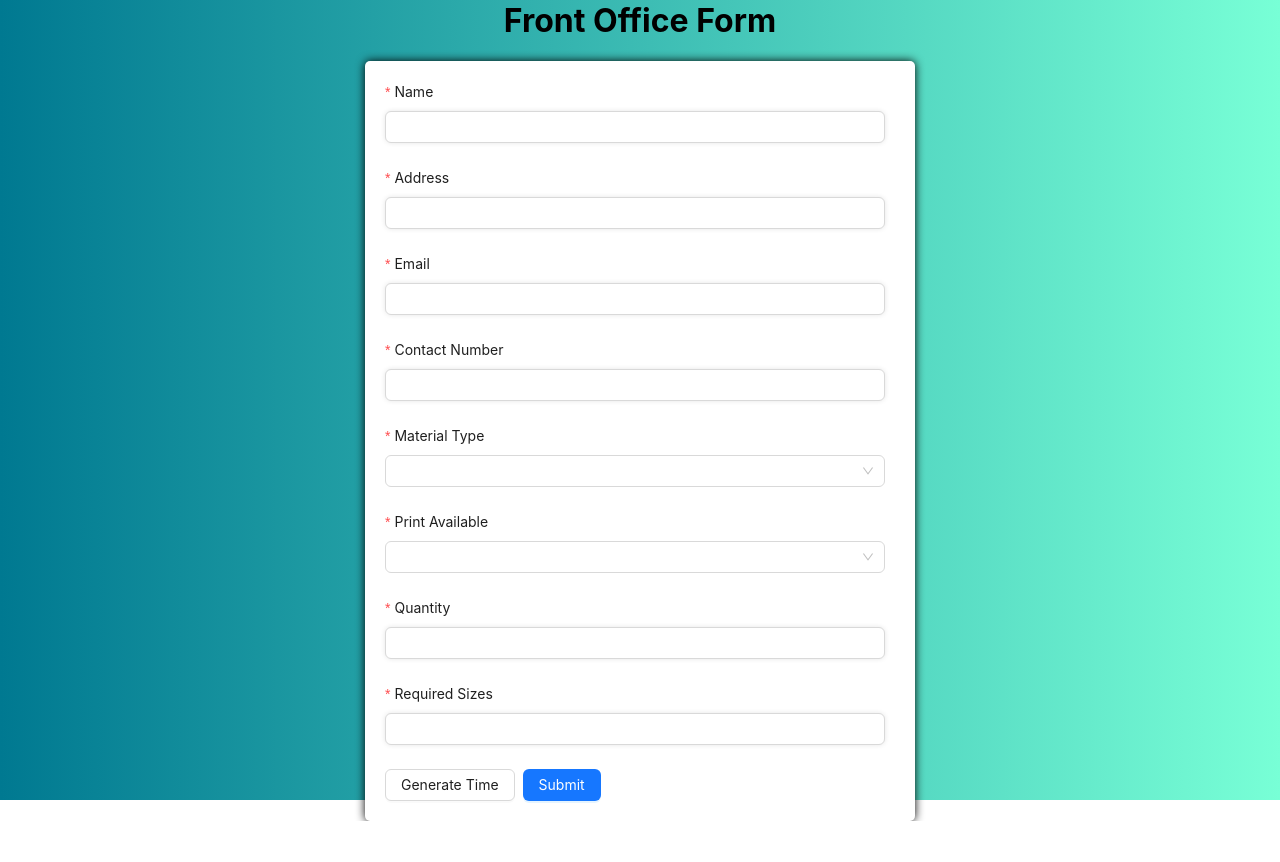
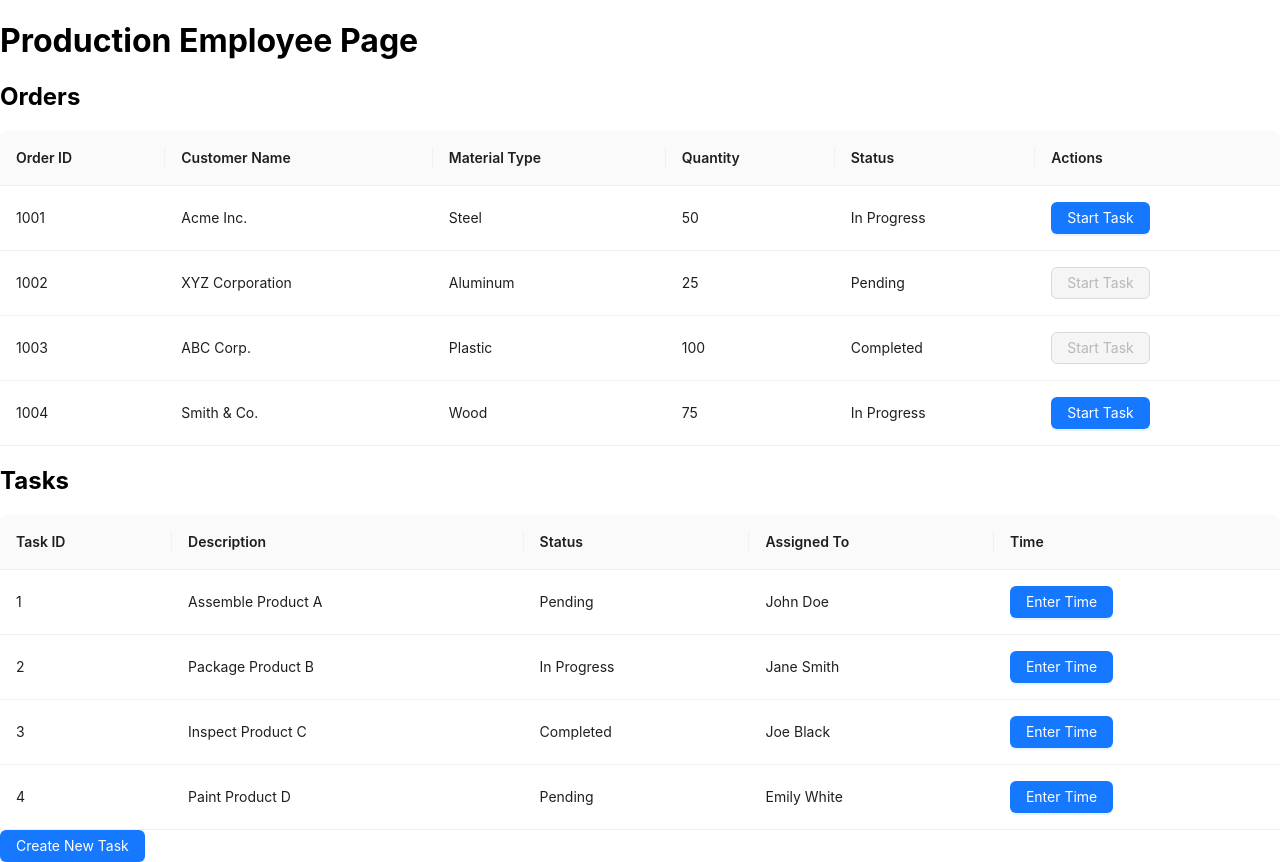
Before and after one commit to Ravindu51099/apparel-system, a React (Create React App) app: page / in a window 1280 px wide. Before the commit the page ends 821 px from the top, so only its background shows below. Built offline with nearby package versions, Linux system fonts and the light colour scheme.

Commit message:
Production Page done

```diff
--- a/src/App.js
+++ b/src/App.js
@@ -5,6 +5,7 @@ import "./App.css";
 import Login from "./Componants/Login/Login";
 import Dashboard from "./Componants/Admin/Dashboard";
 import FrontOfficeForm from "./Componants/FrontOfficeManager/FrontOffice";
+import ProductionPage from "./Componants/ProductionEmployee/ProductionEmployee";
 
 function App() {
   return (
@@ -12,7 +13,8 @@ function App() {
       {/* <Login/> */}
       {/* <Dashboard/> */}
       {/* <Sidebar /> */}
-      <FrontOfficeForm />
+      {/* <FrontOfficeForm /> */}
+      <ProductionPage />
     </div>
   );
 }
--- /dev/null
+++ b/src/Componants/ProductionEmployee/ProductionEmployee.js
@@ -0,0 +1,275 @@
+import React, { useState } from "react";
+import { Table, Button, Modal, Form, Input, Select } from "antd";
+
+const { Option } = Select;
+
+const ProductionPage = () => {
+  const [tasks, setTasks] = useState([
+    {
+      id: 1,
+      description: "Assemble Product A",
+      status: "Pending",
+      assignedTo: "John Doe",
+      time: null,
+    },
+    {
+      id: 2,
+      description: "Package Product B",
+      status: "In Progress",
+      assignedTo: "Jane Smith",
+      time: 2.5,
+    },
+    {
+      id: 3,
+      description: "Inspect Product C",
+      status: "Completed",
+      assignedTo: "Joe Black",
+      time: 1.75,
+    },
+    {
+      id: 4,
+      description: "Paint Product D",
+      status: "Pending",
+      assignedTo: "Emily White",
+      time: null,
+    },
+  ]);
+  const [orders, setOrders] = useState([
+    {
+      id: 1001,
+      name: "Acme Inc.",
+      materialType: "Steel",
+      quantity: 50,
+      status: "In Progress",
+    },
+    {
+      id: 1002,
+      name: "XYZ Corporation",
+      materialType: "Aluminum",
+      quantity: 25,
+      status: "Pending",
+    },
+    {
+      id: 1003,
+      name: "ABC Corp.",
+      materialType: "Plastic",
+      quantity: 100,
+      status: "Completed",
+    },
+    {
+      id: 1004,
+      name: "Smith & Co.",
+      materialType: "Wood",
+      quantity: 75,
+      status: "In Progress",
+    },
+  ]);
+  const [visible, setVisible] = useState(false);
+  const [selectedTask, setSelectedTask] = useState(null);
+  const [workTime, setWorkTime] = useState(null);
+
+  // Function to fetch tasks and orders from the server
+  const fetchData = async () => {
+    const taskResponse = await fetch("/api/tasks");
+    const taskData = await taskResponse.json();
+    setTasks(taskData);
+
+    const orderResponse = await fetch("/api/orders");
+    const orderData = await orderResponse.json();
+    setOrders(orderData);
+  };
+
+  // Function to handle selecting a task
+  const handleTaskSelect = (task) => {
+    setSelectedTask(task);
+    setVisible("task");
+  };
+
+  // Function to handle submitting work time
+  const handleTimeSubmit = (values) => {
+    const updatedTasks = tasks.map((task) => {
+      if (task.id === selectedTask.id) {
+        return {
+          ...task,
+          time: task.time
+            ? task.time + parseFloat(values.time)
+            : parseFloat(values.time),
+        };
+      }
+      return task;
+    });
+    setTasks(updatedTasks);
+    setVisible(false);
+  };
+
+  // Function to handle submitting a new task
+  const handleTaskSubmit = (values) => {
+    const newTask = {
+      id: tasks.length + 1,
+      description: values.description,
+      status: "Not Started",
+      assignedTo: values.assignedTo,
+      time: 0,
+    };
+    setTasks([...tasks, newTask]);
+    setVisible(false);
+  };
+
+  // Define columns for the Orders table
+  const orderColumns = [
+    {
+      title: "Order ID",
+      dataIndex: "id",
+      key: "id",
+    },
+    {
+      title: "Customer Name",
+      dataIndex: "name",
+      key: "name",
+    },
+    {
+      title: "Material Type",
+      dataIndex: "materialType",
+      key: "materialType",
+    },
+    {
+      title: "Quantity",
+      dataIndex: "quantity",
+      key: "quantity",
+    },
+    {
+      title: "Status",
+      dataIndex: "status",
+      key: "status",
+    },
+    {
+      title: "Actions",
+      dataIndex: "actions",
+      key: "actions",
+      render: (_, record) => (
+        <Button
+          type="primary"
+          onClick={() => handleTaskSelect(record)}
+          disabled={record.status !== "In Progress"}
+        >
+          Start Task
+        </Button>
+      ),
+    },
+  ];
+
+  // Define columns for the Tasks table
+  const taskColumns = [
+    {
+      title: "Task ID",
+      dataIndex: "id",
+      key: "id",
+    },
+    {
+      title: "Description",
+      dataIndex: "description",
+      key: "description",
+    },
+    {
+      title: "Status",
+      dataIndex: "status",
+      key: "status",
+    },
+    {
+      title: "Assigned To",
+      dataIndex: "assignedTo",
+      key: "assignedTo",
+    },
+    {
+      title: "Time",
+      dataIndex: "time",
+      key: "time",
+      render: (_, record) => (
+        <Button type="primary" onClick={() => setSelectedTask(record)}>
+          Enter Time
+        </Button>
+      ),
+    },
+  ];
+
+  return (
+    <>
+      <h1>Production Employee Page</h1>
+      <h2>Orders</h2>
+      <Table
+        dataSource={orders}
+        columns={orderColumns}
+        rowKey="id"
+        pagination={false}
+      />
+      <h2>Tasks</h2>
+      <Table
+        dataSource={tasks}
+        columns={taskColumns}
+        rowKey="id"
+        pagination={false}
+      />
+      <Modal
+        title={`Enter Time for Task ${selectedTask ? selectedTask.id : ""}`}
+        visible={visible === "task"}
+        onCancel={() => {
+          setSelectedTask(null);
+          setVisible(false);
+        }}
+        footer={null}
+      >
+        <Form onFinish={handleTimeSubmit}>
+          <Form.Item
+            name="time"
+            rules={[
+              { required: true, message: "Please enter time worked on task" },
+            ]}
+          >
+            <Input type="number" placeholder="Time Worked (hours)" />
+          </Form.Item>
+          <Form.Item>
+            <Button type="primary" htmlType="submit">
+              Submit Time
+            </Button>
+          </Form.Item>
+        </Form>
+      </Modal>
+      <Modal
+        title="Create New Task"
+        visible={visible === "create"}
+        onCancel={() => setVisible(false)}
+        footer={null}
+      >
+        <Form onFinish={handleTaskSubmit}>
+          <Form.Item
+            name="description"
+            rules={[
+              { required: true, message: "Please enter task description" },
+            ]}
+          >
+            <Input placeholder="Description" />
+          </Form.Item>
+          <Form.Item
+            name="assignedTo"
+            rules={[{ required: true, message: "Please select a team member" }]}
+          >
+            <Select placeholder="Assign to">
+              {["Bob", "Alice", "Charlie"].map((name) => (
+                <Option key={name}>{name}</Option>
+              ))}
+            </Select>
+          </Form.Item>
+          <Form.Item>
+            <Button type="primary" htmlType="submit">
+              Create Task
+            </Button>
+          </Form.Item>
+        </Form>
+      </Modal>
+      <Button type="primary" onClick={() => setVisible("create")}>
+        Create New Task
+      </Button>
+    </>
+  );
+};
+export default ProductionPage;
```
